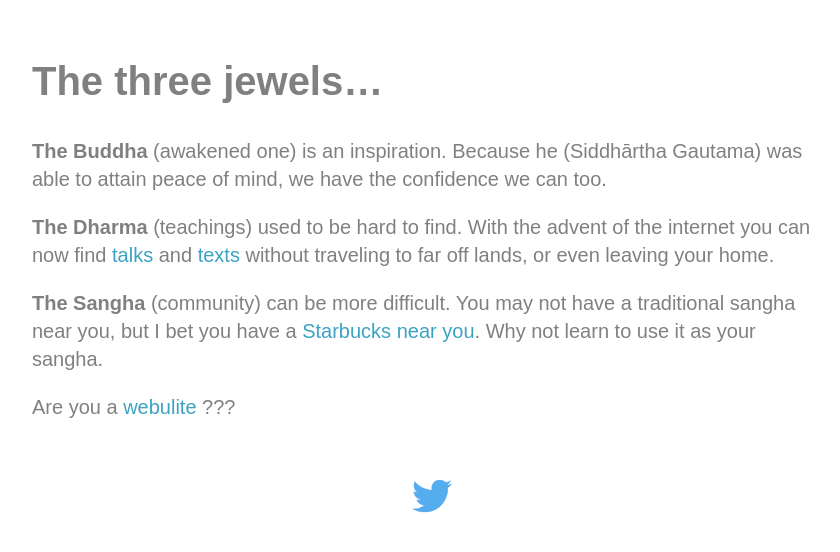
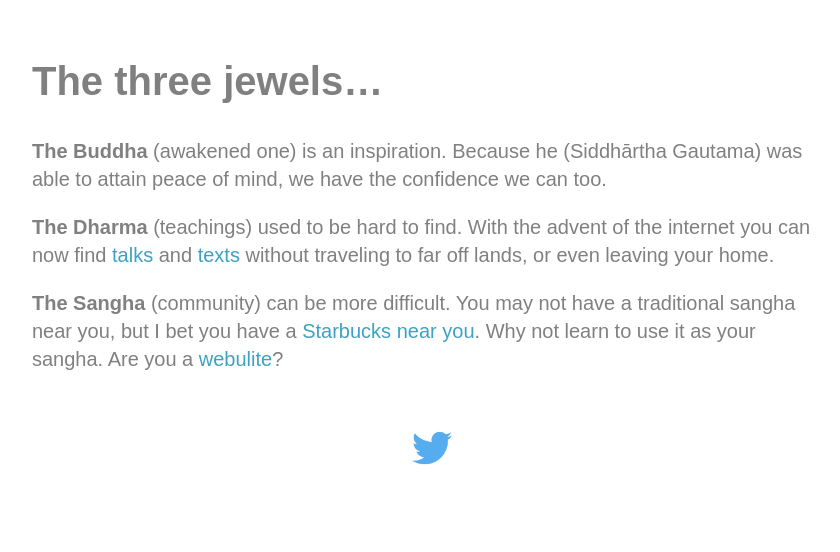
Before and after one commit to StarbucksSangha/StarbucksSangha, a Jekyll site: the page built from index.md, in a window 1280 px wide. Shown: the top 552 px of the page, without its empty margins (208-1048 px from the left). Built offline with Jekyll 4.4.1, drawn with Linux system fonts in a browser that asks for light colours; part of the change alters nothing that is shown.

```diff
--- a/index.md
+++ b/index.md
@@ -10,10 +10,4 @@ published: True
 
 <b>The Dharma</b> (teachings) used to be hard to find. With the advent of the internet you can now find [talks](https://www.dhammatalks.org/mp3_collections_index.html){:target="_blank"} and [texts](https://www.dhammatalks.org/suttas/index.html){:target="_blank"} without traveling to far off lands, or even leaving your home.
 
-<b>The Sangha</b> (community) can be more difficult. You may not have a traditional sangha near you, but I bet you have a [Starbucks near you](https://www.starbucks.com/store-locator){:target="_blank"}. Why not learn to use it as your sangha.
-
-<!--
-<p><B><i>Why not use your local Starbucks as your sangha?</i></b></p>
--->
-
-<p>Are you a <a href="https://webulite.com" target="_blank">webulite</a> ???</p>
+<b>The Sangha</b> (community) can be more difficult. You may not have a traditional sangha near you, but I bet you have a [Starbucks near you](https://www.starbucks.com/store-locator){:target="_blank"}. Why not learn to use it as your sangha. Are you a <a href="https://webulite.com" target="_blank">webulite</a>?
```
